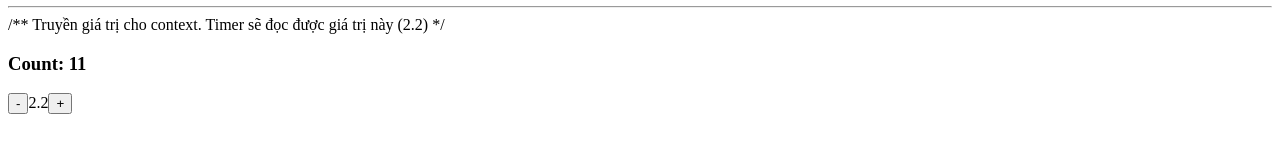
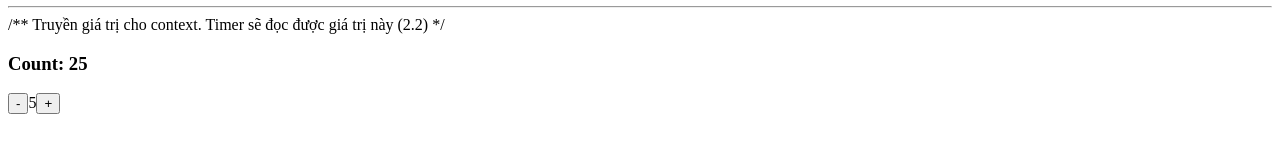
Before and after one commit to trikhaidev/self-study-fe, a React (Vite) app in the folder React/Day250528/: page / in a window 1280 px wide. Shown: the part 236-379 px from the top of the page. Built offline with nearby package versions, Linux system fonts and the light colour scheme.

Commit message:
Ôn tập sử dụng context

```diff
--- a/React/Day250528/src/App.tsx
+++ b/React/Day250528/src/App.tsx
@@ -2,7 +2,7 @@ import Chat from "./components/Chat"
 import EffectEvent from "./components/EffectEvent"
 import Memo from "./components/Memo"
 import Timer from "./components/Timer"
-import { InCrement } from "./contexts/IncrementContext"
+import { InCrementContext } from "./contexts/IncrementContext"
 
 function App() {
   return (
@@ -13,9 +13,9 @@ function App() {
       <hr></hr>
       <EffectEvent></EffectEvent>
       <hr></hr>
-      <InCrement value={2.2}> /** Truyền giá trị cho context. Timer sẽ đọc được giá trị này (2.2) */
+      <InCrementContext value={5}> /** Truyền giá trị cho context. Timer sẽ đọc được giá trị này (2.2) */
         <Timer></Timer>
-      </InCrement>
+      </InCrementContext>
     </>
   )
 }
--- a/React/Day250528/src/components/Timer.tsx
+++ b/React/Day250528/src/components/Timer.tsx
@@ -1,9 +1,9 @@
 import { useContext, useEffect, useEffectEvent, useState } from "react";
-import { InCrement } from "../contexts/IncrementContext";
+import { InCrementContext } from "../contexts/IncrementContext";
 
-export default function Timer(){
+export default function     Timer(){
     const [count, setCount] = useState(0);
-    const initIncrement = useContext(InCrement);
+    const initIncrement = useContext(InCrementContext);
     const [increment, setIncrement] = useState(initIncrement);
 
     const onTick = useEffectEvent(() => {
--- a/React/Day250528/src/contexts/IncrementContext.ts
+++ b/React/Day250528/src/contexts/IncrementContext.ts
@@ -1,3 +1,3 @@
 import { createContext } from "react";
 
-export const InCrement = createContext(5);
+export const InCrementContext = createContext(1);
```
